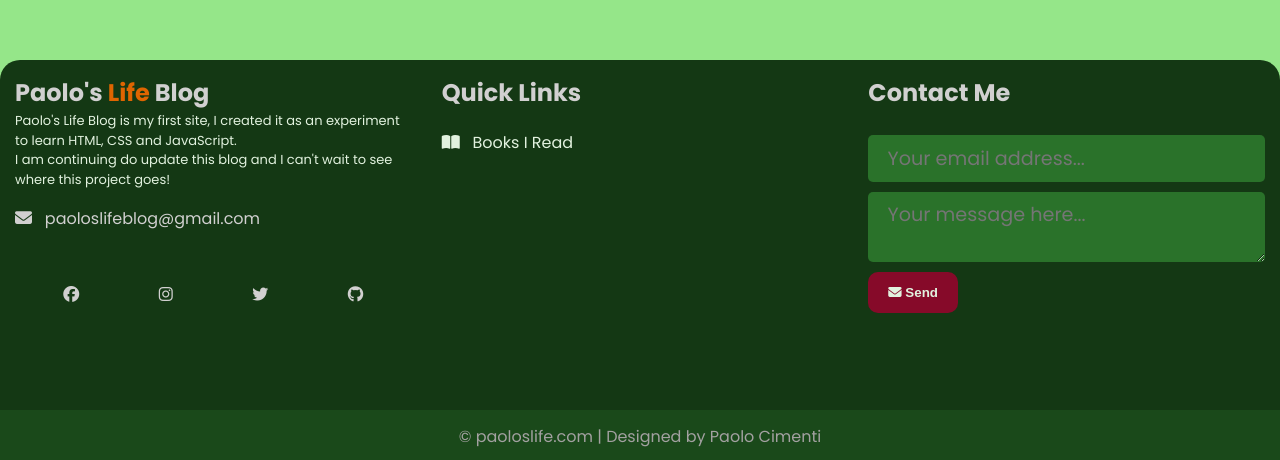
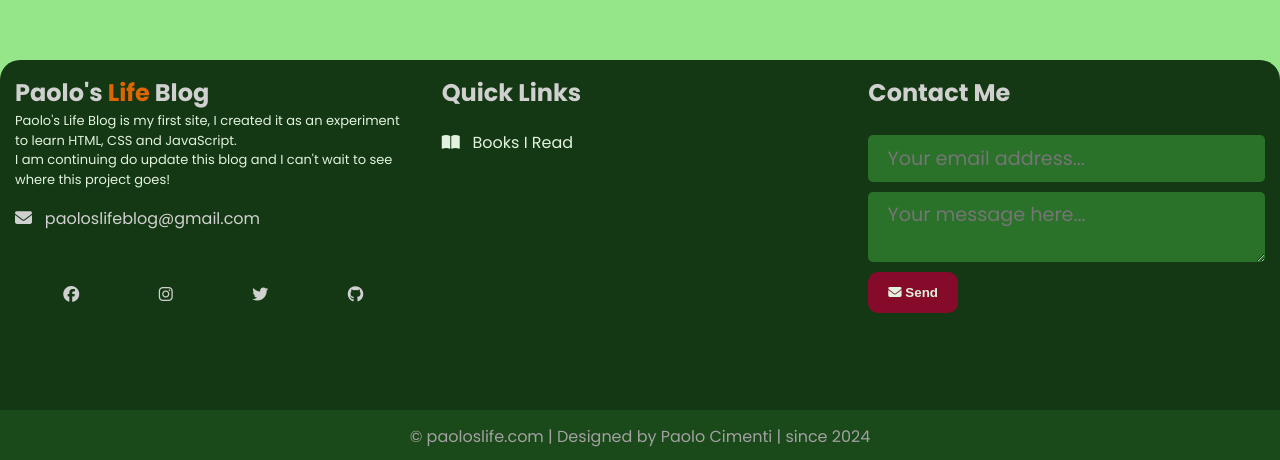
Before and after one commit to DueQWERY/blog, a plain HTML site: page index.html in a window 1280 px wide. Shown: the part 2810-3270 px from the top of the page. Drawn offline with Linux system fonts and the light colour scheme.

Commit message:
Update index.html

```diff
--- a/index.html
+++ b/index.html
@@ -233,7 +233,7 @@
             </div>
         </div>
         <div class="footer-bottom">
-            &copy; paoloslife.com | Designed by Paolo Cimenti
+            &copy; paoloslife.com | Designed by Paolo Cimenti | since 2024
         </div>
     </div>
     <script src="js/main.js"></script>
```
